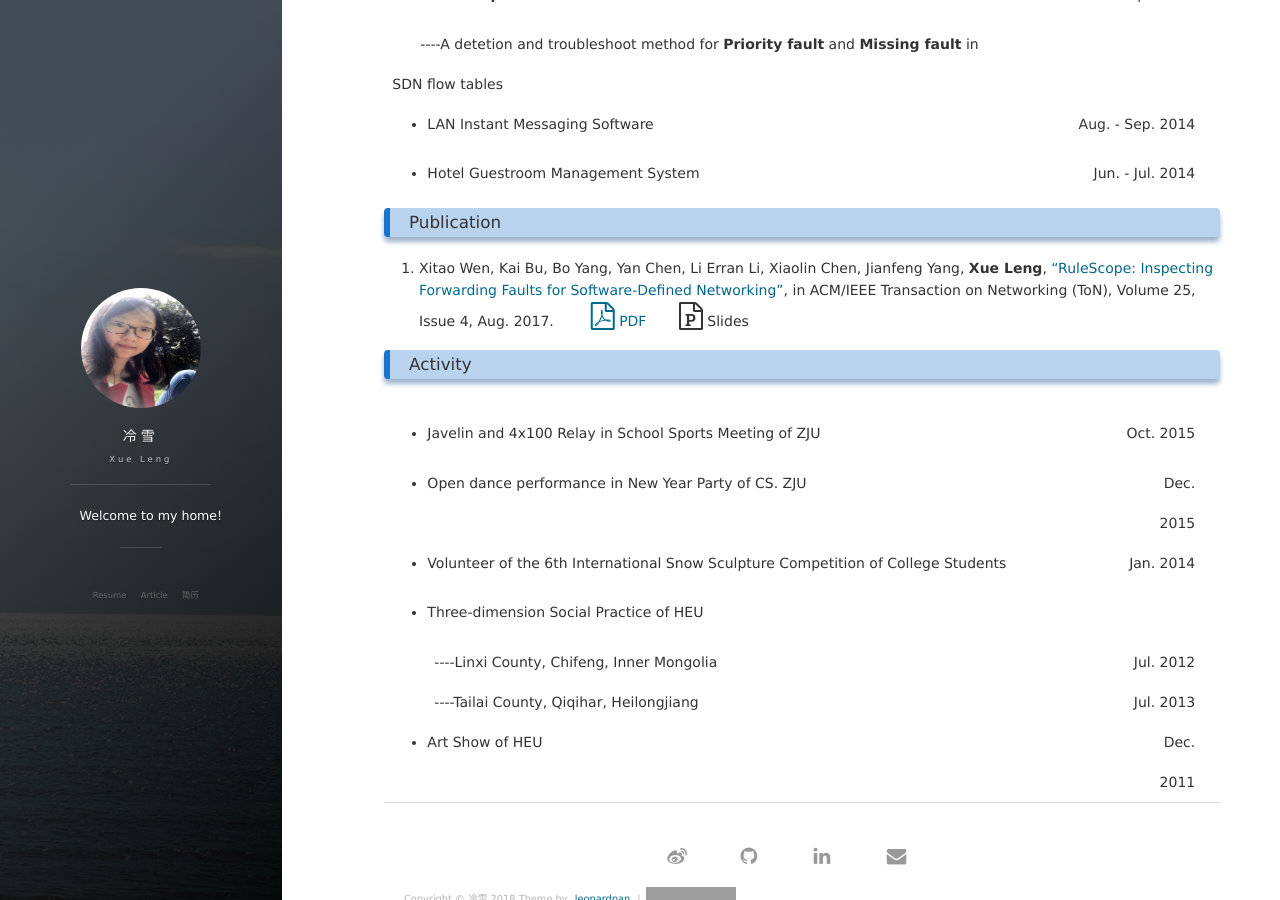
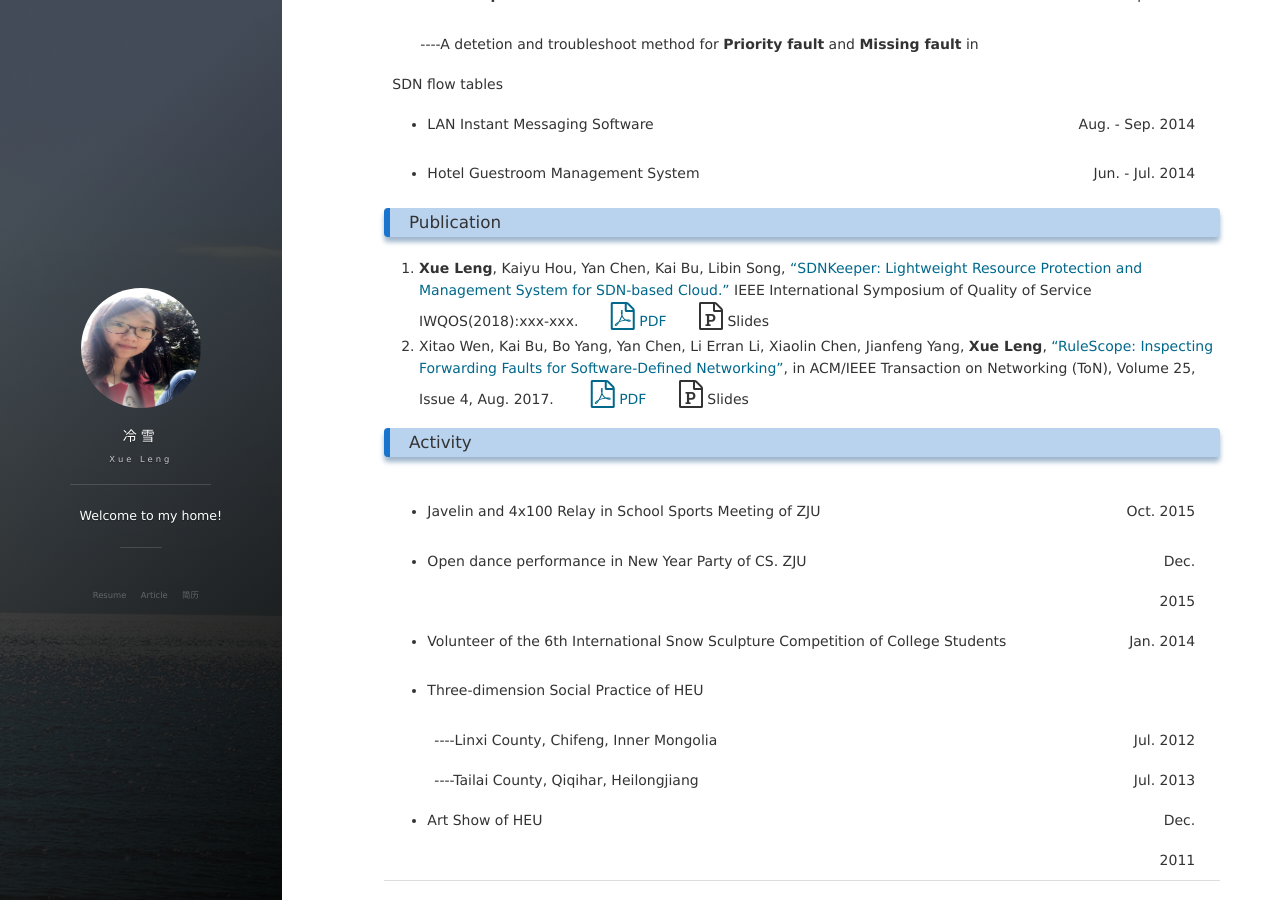
Before and after one commit to lxv458/OldWeb, a Jekyll site: the page built from index.md, in a window 1280 px wide and 900 px high, scrolled down 2911 px. Built offline with Jekyll 4.4.1, drawn with Linux system fonts in a browser that asks for light colours; nearby versions of some CDN libraries; our own code applies the rules of GitHub Pages for plain Markdown files; the list of posts is cut into pages by our own code; comment, search, counter and statistics services are not loaded; grey boxes are pictures that could not be loaded.

Commit message:
add SDNKeeper

```diff
--- a/index.md
+++ b/index.md
@@ -202,7 +202,8 @@ title: Resume
 </table>
 
 ### Publication
-  1. Xitao Wen, Kai Bu, Bo Yang, Yan Chen, Li Erran Li, Xiaolin Chen, Jianfeng Yang, **Xue Leng**, <a href="http://www.lengxue.space/images/leng/resume/RuleScope_ToN.pdf">"RuleScope: Inspecting Forwarding Faults for Software-Defined Networking"</a>, in ACM/IEEE Transaction on Networking (ToN), Volume 25, Issue 4, Aug. 2017. &emsp;&emsp; <a href="http://www.lengxue.space/images/leng/resume/RuleScope_ToN.pdf"><i class='social fa fa-file-pdf-o fa-2x'></i> PDF</a>  &emsp;&emsp;<i class='social fa fa-file-powerpoint-o fa-2x'></i> Slides
+  1. **Xue Leng**, Kaiyu Hou, Yan Chen, Kai Bu, Libin Song, <a href="http://www.lengxue.space/images/leng/resume/SDNKeeper_IWQoS2018.pdf">"SDNKeeper: Lightweight Resource Protection and Management System for SDN-based Cloud."</a> IEEE International Symposium of Quality of Service IWQOS(2018):xxx-xxx.  &emsp;&emsp;<a href="http://www.lengxue.space/images/leng/resume/SDNKeeper_IWQoS2018.pdf"><i class='social fa fa-file-pdf-o fa-2x'></i> PDF</a>  &emsp;&emsp;<i class='social fa fa-file-powerpoint-o fa-2x'></i> Slides
+  2. Xitao Wen, Kai Bu, Bo Yang, Yan Chen, Li Erran Li, Xiaolin Chen, Jianfeng Yang, **Xue Leng**, <a href="http://www.lengxue.space/images/leng/resume/RuleScope_ToN.pdf">"RuleScope: Inspecting Forwarding Faults for Software-Defined Networking"</a>, in ACM/IEEE Transaction on Networking (ToN), Volume 25, Issue 4, Aug. 2017. &emsp;&emsp; <a href="http://www.lengxue.space/images/leng/resume/RuleScope_ToN.pdf"><i class='social fa fa-file-pdf-o fa-2x'></i> PDF</a>  &emsp;&emsp;<i class='social fa fa-file-powerpoint-o fa-2x'></i> Slides
 
 ### Activity
 <table>
```
Also changed, not shown: about.md (+2 -1 lines), 1 other file.
